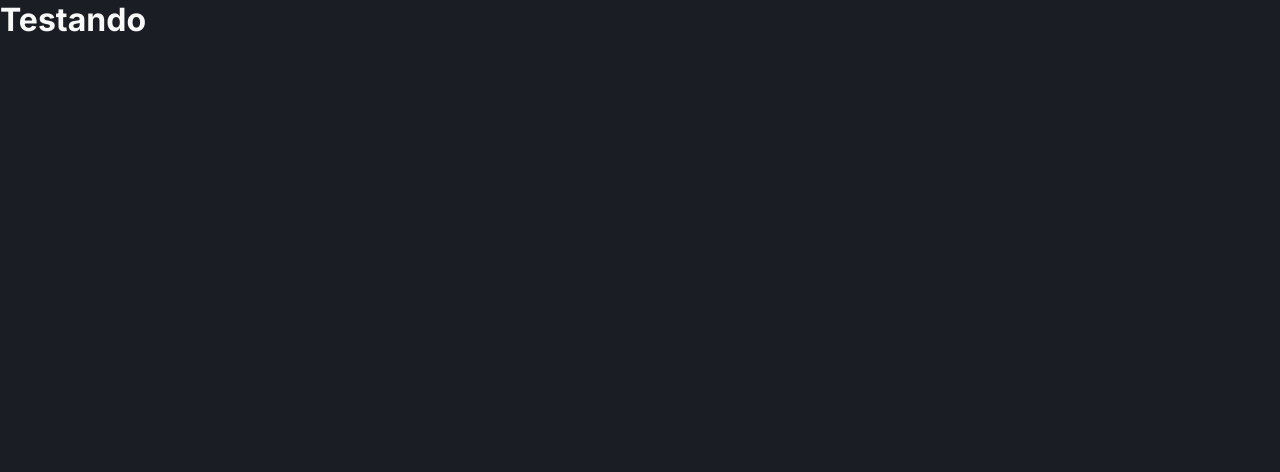
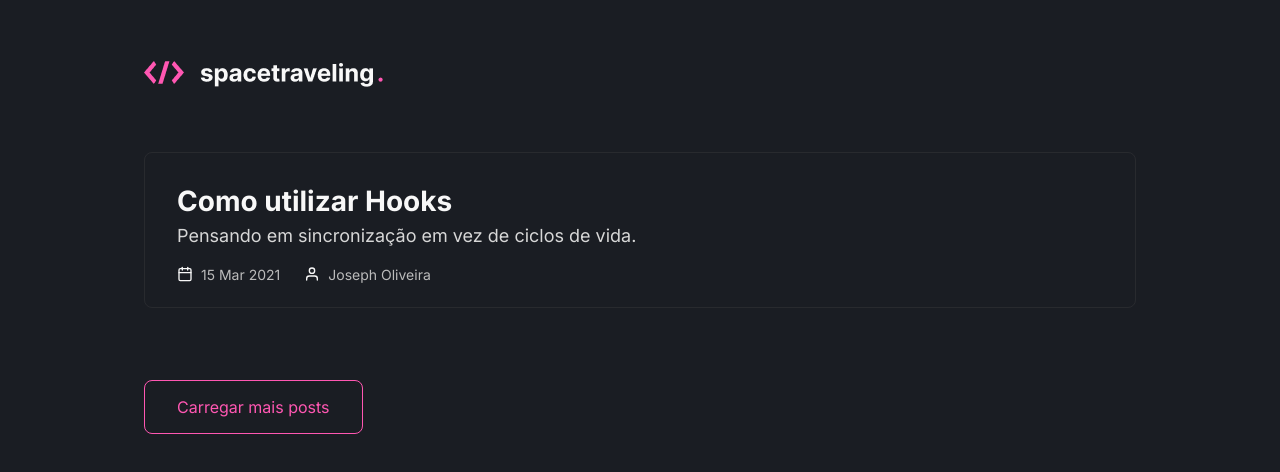
Before and after one commit to Lissone/space-traveling, a Next.js app: page / in a window 1280 px wide. Shown: the top 472 px of the page. Built offline with nearby package versions, Linux system fonts and the light colour scheme.

Commit message:
styled home page

```diff
--- a/src/pages/index.tsx
+++ b/src/pages/index.tsx
@@ -1,9 +1,9 @@
 import Head from 'next/head';
 import { GetStaticProps } from 'next';
+import { FiCalendar, FiUser } from 'react-icons/fi';
 
 import { getPrismicClient } from '../services/prismic';
 
-import commonStyles from '../styles/common.module.scss';
 import styles from '../styles/home.module.scss';
 
 interface Post {
@@ -32,8 +32,34 @@ export default function Home(): JSX.Element {
         <title>SpaceTraveling - Home</title>
       </Head>
 
-      <div>
-        <h1>Testando</h1>
+      <div className={styles.container}>
+        <header>
+          <img src="/logo.png" alt="SpaceTraveling" />
+        </header>
+
+        <main>
+          <div className={styles.post}>
+            <h1>Como utilizar Hooks</h1>
+
+            <span>Pensando em sincronização em vez de ciclos de vida.</span>
+
+            <footer>
+              <div>
+                <FiCalendar />
+
+                <p>15 Mar 2021</p>
+              </div>
+
+              <div>
+                <FiUser />
+
+                <p>Joseph Oliveira</p>
+              </div>
+            </footer>
+          </div>
+
+          <button type="button">Carregar mais posts</button>
+        </main>
       </div>
     </>
   );
--- a/src/styles/common.module.scss
+++ /dev/null
@@ -1 +0,0 @@
-// TODO
--- a/src/styles/globals.scss
+++ b/src/styles/globals.scss
@@ -27,18 +27,31 @@
 
 body {
   background: var(--background);
-  color: var(--heading);
 }
 
 body, input, textarea, select, button {
   font: 400 1rem "Inter", sans-serif;
 }
 
+h1, h2, h3 {
+  font-size: 1.75rem;
+  font-weight: 700;
+
+  color: var(--heading);
+}
+
+span {
+  font-weight: 400;
+  color: var(--body);
+}
+
+p {
+  font-weight: 400;
+  color: var(--info);
+}
+
 button {
   cursor: pointer;
+  text-decoration: none;
+  color: inherit;
 }
-
-a {
-  color: inherit;
-  text-decoration: none;
-}
--- a/src/styles/home.module.scss
+++ b/src/styles/home.module.scss
@@ -1 +1,77 @@
-// TODO
+.container {
+  max-width: 62rem;
+  margin: 0 auto;
+
+  header {
+    padding: 3.8rem 0;
+  }
+
+  main {
+    width: 100%;
+
+    button {
+      margin-top: 4.5rem;
+      padding: 1rem 2rem;
+
+      border: 1px solid var(--primary);
+      border-radius: 8px;
+
+      color: var(--primary);
+      background: transparent;
+
+      transition: filter 0.4s;
+
+      &:hover {
+        filter: brightness(0.7);
+      }
+    }
+  }
+}
+
+.post {
+  padding: 1.5rem 2rem;
+  cursor: pointer;
+
+  border: 1px solid rgb(73, 73, 73, 0.3);
+  border-radius: 8px;
+
+  h1 {
+    line-height: 3rem;
+  }
+
+  span {
+    font-size: 1.125rem;
+  }
+
+  p {
+    margin-left: 0.5rem;
+
+    font-size: 0.875rem;
+  }
+
+  footer {
+    display: flex;
+    align-items: center;
+
+    div {
+      margin-top: 1.25rem;
+
+      display: flex;
+      align-items: center;
+
+      svg {
+        color: var(--heading)
+      }
+    }
+
+    div + div {
+      margin-left: 1.5rem;
+    }
+  }
+
+  transition: border 0.4s;
+
+  &:hover {
+    border: 1px solid rgb(255, 87, 178, 0.3);
+  }
+}
```
